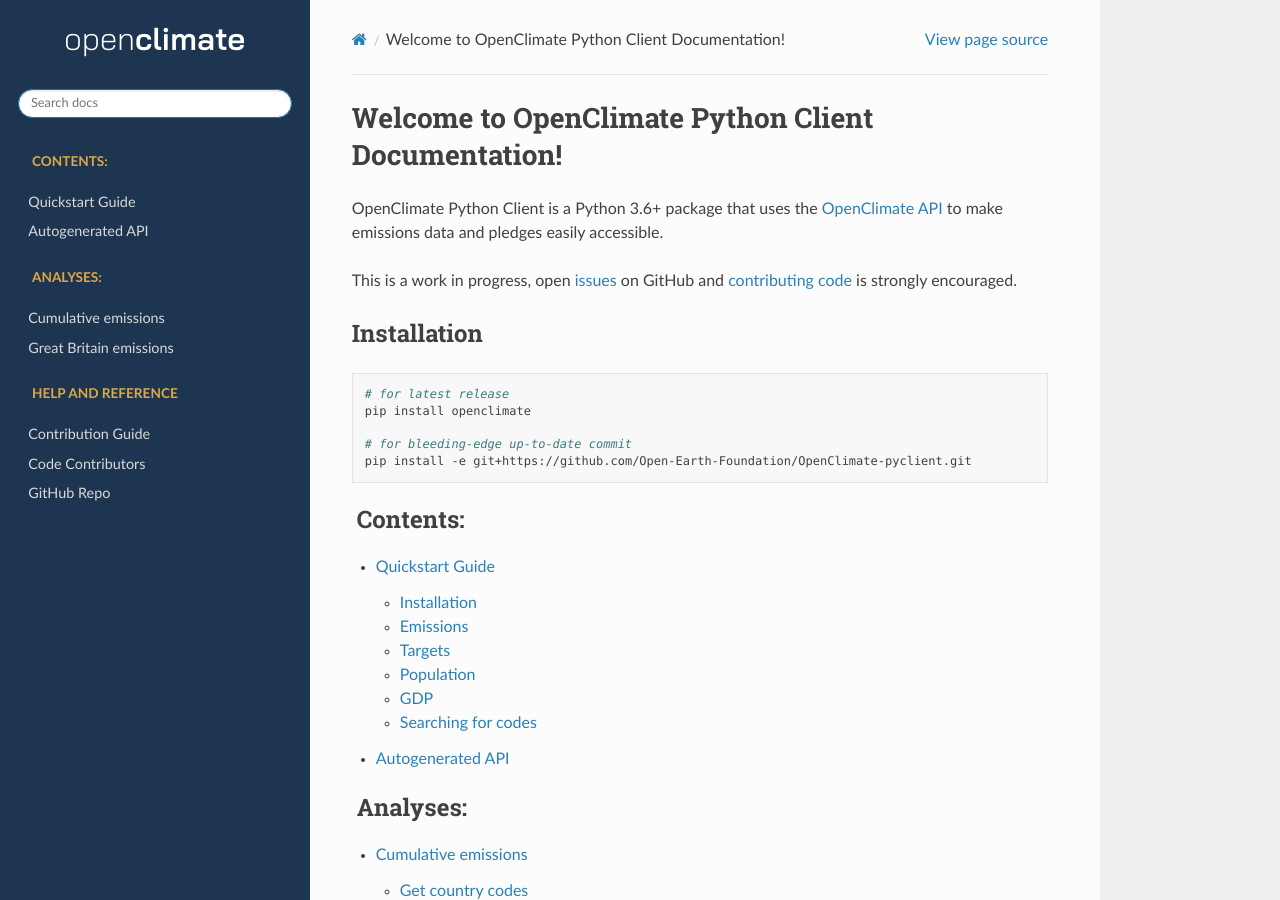
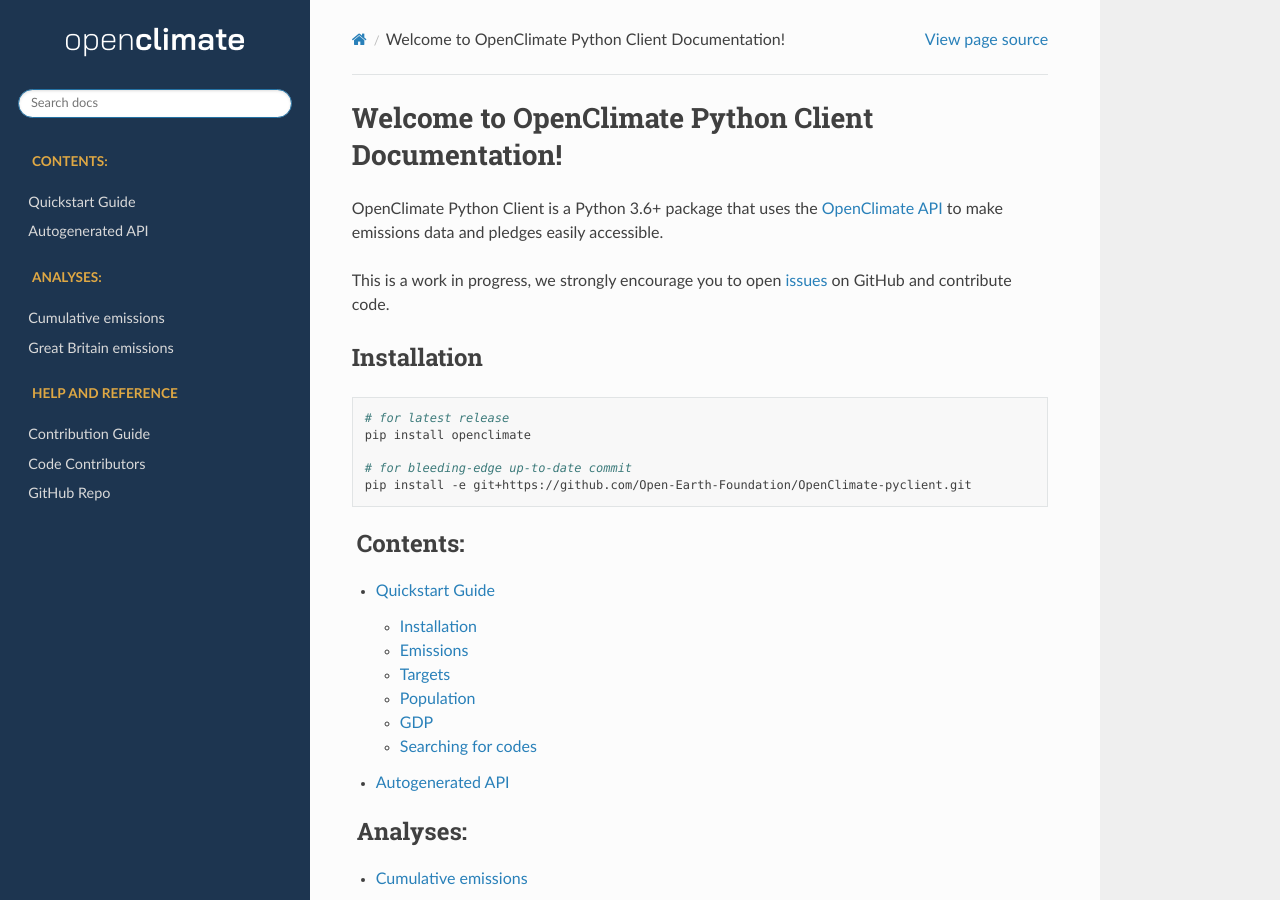
Before and after one commit to Open-Earth-Foundation/OpenClimate-pyclient, a Sphinx documentation site: the page built from docs/index.rst, in a window 1280 px wide and 900 px high. Built offline with Sphinx 7.4.7 and the Read the Docs theme 2.0.0, drawn with Linux system fonts in a browser that asks for light colours.

Commit message:
fix: fix typos and broken links

```diff
--- a/docs/index.rst
+++ b/docs/index.rst
@@ -10,8 +10,9 @@
 `OpenClimate API <https://github.com/Open-Earth-Foundation/OpenClimate/blob/develop/api/API.md>`_
 to make emissions data and pledges easily accessible.
 
-This is a work in progress, open `issues <https://github.com/Open-Earth-Foundation/OpenClimate-pyclient/issues>`__
-on GitHub and `contributing code <contributing>`_ is strongly encouraged.
+This is a work in progress, we strongly encourage you to open
+`issues <https://github.com/Open-Earth-Foundation/OpenClimate-pyclient/issues>`_
+on GitHub and contribute code.
 
 Installation
 ------------
```
